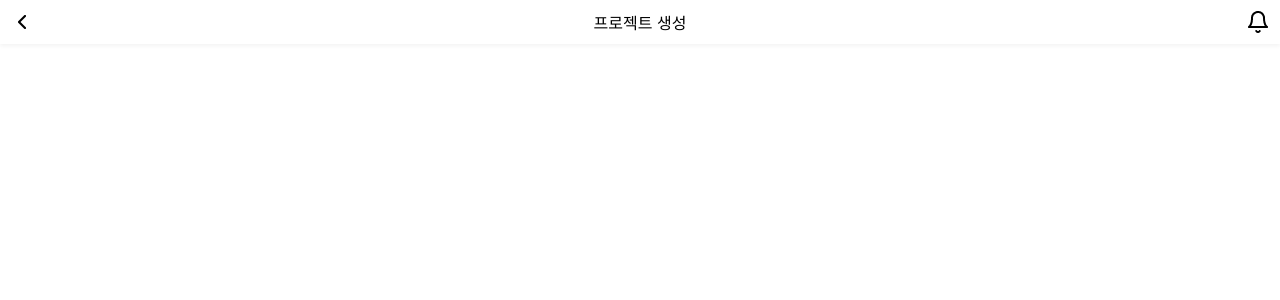
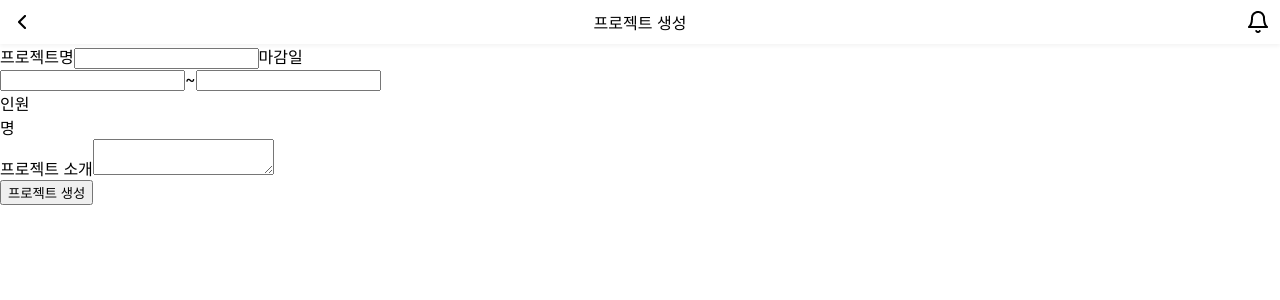
Before and after one commit to hyennin/collaboo-client, a React (Create React App) app: page /gen-project in a window 1280 px wide. Shown: the top 300 px of the page. Built offline with nearby package versions, Linux system fonts and the light colour scheme.

Commit message:
💄 feat: 프로젝트 생성 페이지 기본 UI 틀

```diff
--- a/src/pages/genProject.js
+++ b/src/pages/genProject.js
@@ -5,6 +5,26 @@ const GenProject = () => {
   return (
     <div>
       <Header title='프로젝트 생성'/>
+      <div>
+        <form>
+          <label>프로젝트명</label>
+          <input/>
+          <label>마감일</label>
+          <div>
+            <input/>
+            ~
+            <input/>
+          </div>
+          <label>인원</label>
+          <div>
+            <div></div>
+            <p>명</p>
+          </div>
+          <label>프로젝트 소개</label>
+          <textarea/>
+        </form>
+      </div>
+      <button>프로젝트 생성</button>
     </div>
   );
 }
```
